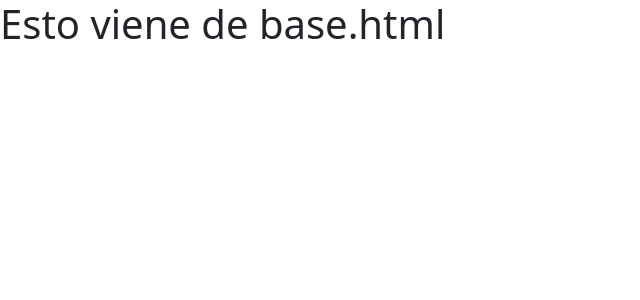
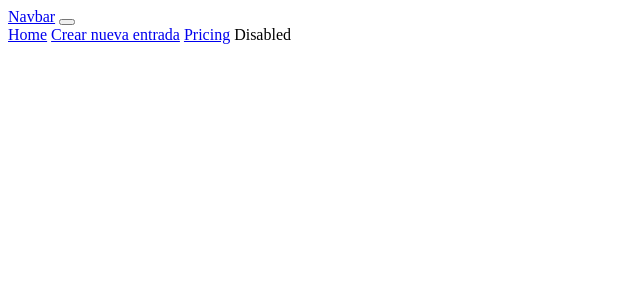
Before and after one commit to DarianYane/Entrega-Final-Python-Coderhouse-Blog, a Django app: page /test/ in a window 1280 px wide. Shown: the top 300 px of the page, without its empty margins (0-640 px from the left). Run offline with Django 4.2, Linux system fonts and the light colour scheme.

Commit message:
Navbar aparte

```diff
--- /dev/null
+++ b/Posteos/templates/navbar.html
@@ -0,0 +1,31 @@
+<!DOCTYPE html>
+<html lang="es">
+
+    <body>
+        <!-- Navbar -->
+        <nav class="navbar navbar-dark navbar-expand-lg bg-success">
+            <div class="container-fluid">
+                <a class="navbar-brand" href="#">Navbar</a>
+                <button class="navbar-toggler" type="button" data-bs-toggle="collapse" data-bs-target="#navbarNavAltMarkup"
+                    aria-controls="navbarNavAltMarkup" aria-expanded="false" aria-label="Toggle navigation">
+                    <span class="navbar-toggler-icon"></span>
+                </button>
+                <div class="collapse navbar-collapse" id="navbarNavAltMarkup">
+                    <div class="navbar-nav">
+                        <a class="nav-link active" aria-current="page" href="{% url 'bienvenida' %}">Home</a>
+                        <a class="nav-link" href="{% url 'crearPost' %}">Crear nueva entrada</a>
+                        <a class="nav-link" href="#">Pricing</a>
+                        <a class="nav-link disabled">Disabled</a>
+                        <!--
+                                Como poner los links
+
+                                href="{% url 'crearPost' %}"
+
+                             -->
+                    </div>
+                </div>
+            </div>
+        </nav>
+        <!-- EndNavbar -->
+    </body>
+</html>
--- a/Posteos/views.py
+++ b/Posteos/views.py
@@ -9,7 +9,7 @@ def home(request):
 
 def test(request):
     #posteos = Entrada.objects.all()
-    return render(request, "test.html") #{'posteos': posteos}
+    return render(request, "navbar.html") #{'posteos': posteos}
 
 def crearPost(request):
     form = EntradaForm()
```
Also changed, not shown: Posteos/templates/base.html (+4 -19 lines).
